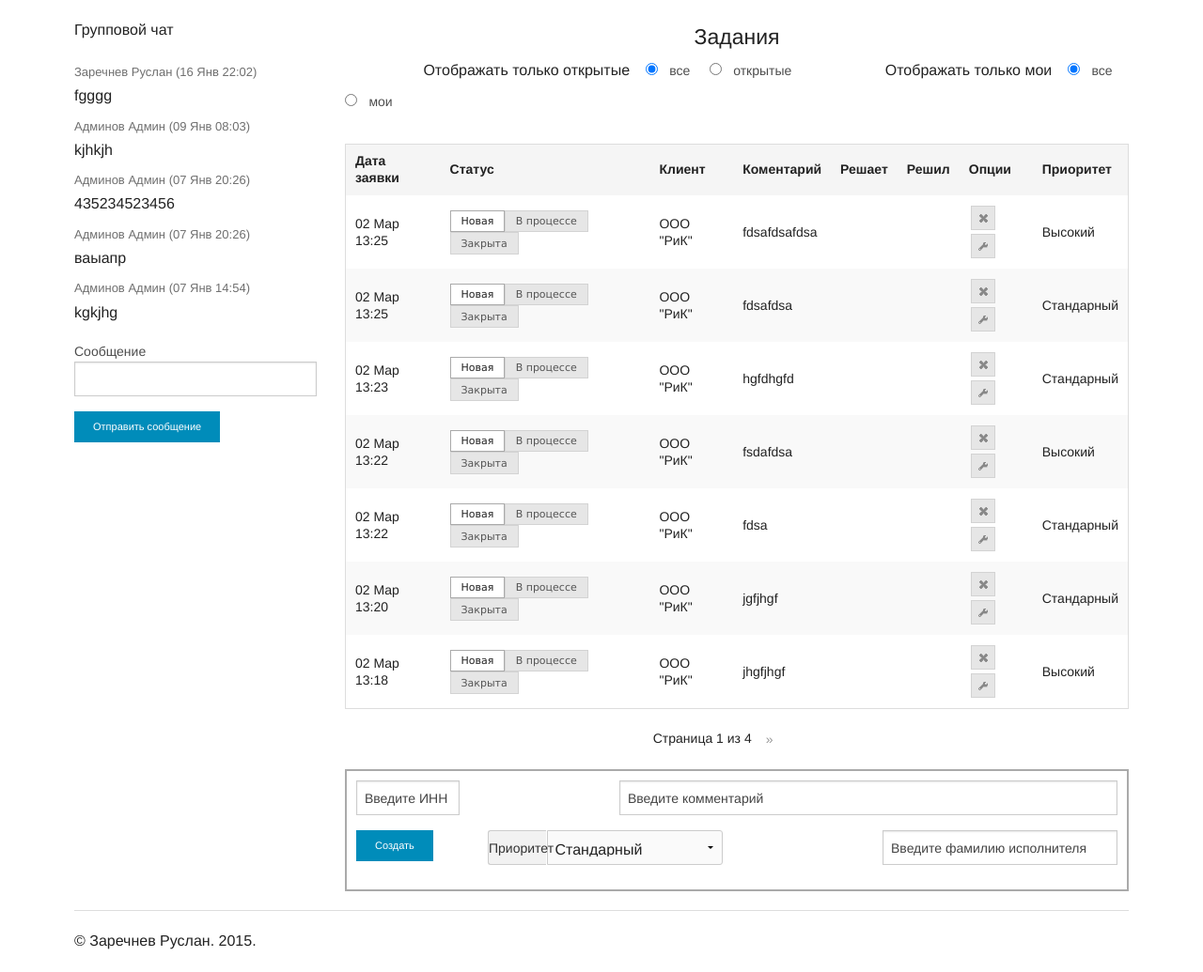
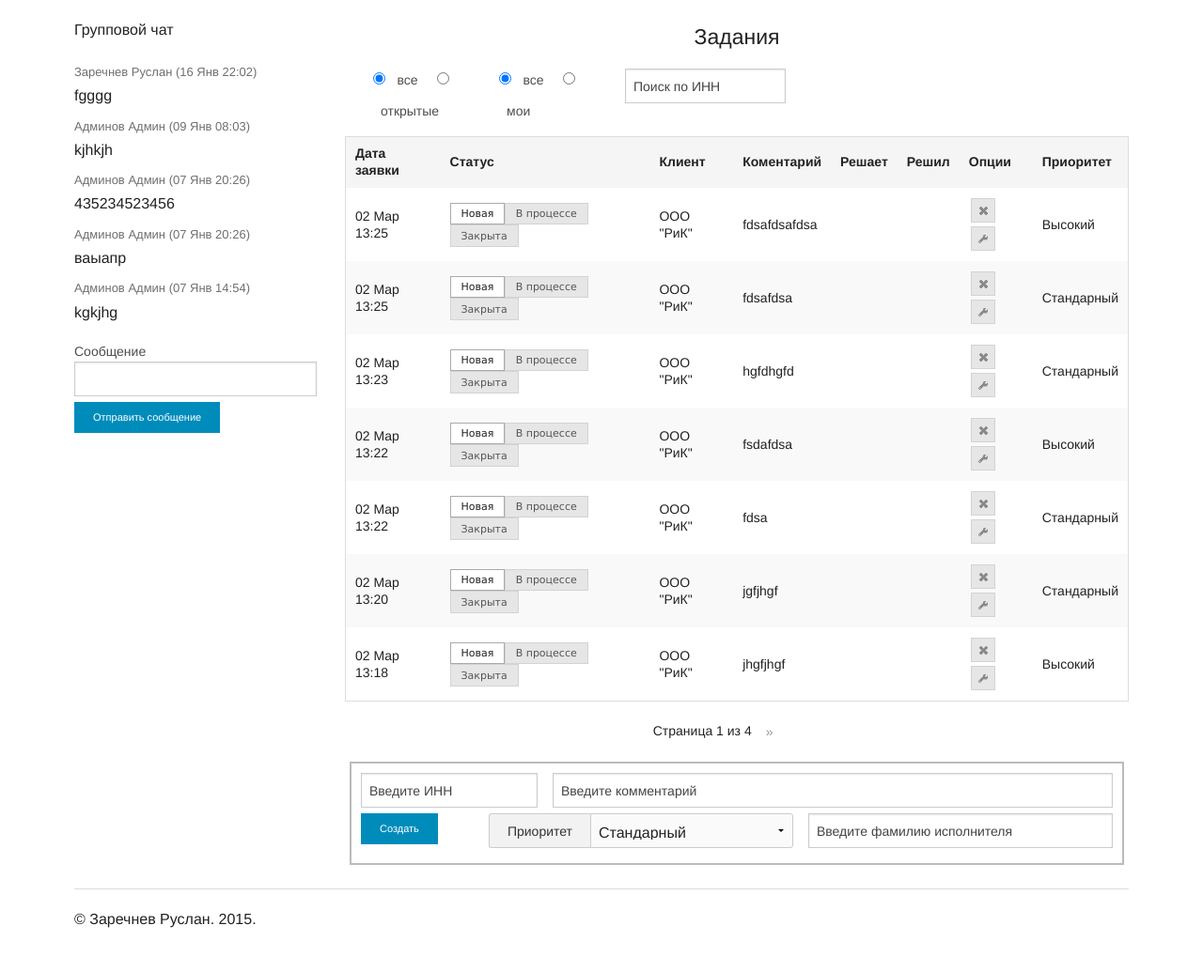
Before and after one commit to zarechnev/r-crm, a Django app: page /crm/ in a window 1280 px wide. Shown: the part 45-1080 px from the top of the page at 94% size. After the commit the page ends 1033 px from the top, so only its background shows below. Run offline with Django 3.2, Linux system fonts and the light colour scheme; a user stored in the database is signed in; data comes from the database, SQL or seed files in the repository; both versions use the stored data as it was after the commit; parts of the project's set-up code (start-up, migrations or seed data) failed here and were passed over.

Commit message:
Same changes in interface.

```diff
--- a/rcrm_django/clients/templates/clients.html
+++ b/rcrm_django/clients/templates/clients.html
@@ -4,7 +4,7 @@
 <p>
 <div class="row">
     <div class="large-12 columns">
-        <input placeholder="Поиск клиента, введите часть названия" class="large-6" id="id_inn" maxlength="20" name="inn" type="text" />
+        <input placeholder="Поиск клиента, введите часть названия" class="large-6" id="id_inn" maxlength="100" name="inn" type="text" />
     </div>
 </div>
 <div id="find_client"></div>
--- a/rcrm_django/crm/models.py
+++ b/rcrm_django/crm/models.py
@@ -19,7 +19,7 @@ class Task(models.Model):
 
     status = models.CharField(blank=False, null=False, max_length=3, verbose_name="Статус заявки")
     task_prio = models.ForeignKey(Priority, blank=False, null=False, verbose_name="Приоритет заявки")
-    create_comment = models.CharField(blank=False, null=False, max_length=100, verbose_name="Комментарий")
+    create_comment = models.CharField(blank=False, null=False, max_length=200, verbose_name="Комментарий")
     is_removed = models.BooleanField(default=False, blank=False, verbose_name="Удалённая заявка")
     change_status_datetime = models.DateTimeField(null=True, blank=False,
                                                   verbose_name="Дата последнего изменения статуса")
--- a/rcrm_django/crm/templates/crm.html
+++ b/rcrm_django/crm/templates/crm.html
@@ -10,23 +10,37 @@ div.inline { float:left; }
 </script>
 <center><h4>Задания</h4></center>
 
-    <div class="inline margin-left-right">Отображать только открытые</div>
+
+<div class="row" style="padding: 10px; margin: 5px;">
+
+    <div class="large-2 columns">
         <div class="invisible_close_rbtns inline">
             <input type="radio" id="show_closed_rb0" name="show_closed_rb" onchange="set_cookie_hide_deleted_tasks( 0 )" {% if not hide_deleted_tasks %} checked {% endif %}>
                 <label for="show_closed_rb0">все</label>
             <input type="radio" id="show_closed_rb1" name="show_closed_rb" onchange="set_cookie_hide_deleted_tasks( 1 )" {% if hide_deleted_tasks %} checked {% endif %}>
                 <label for="show_closed_rb1">открытые</label>
         </div>
+    </div>
 
-    <div class="inline margin-left-right">Отображать только мои</div>
+    <div class="large-2 columns">
         <div class="invisible_close_rbtns">
             <input type="radio" id="show_my_rb0" name="show_my_rb" onchange="set_cookie_my_tasks( 0 )" {% if not only_my_tasks %} checked {% endif %}>
                 <label for="show_my_rb0">все</label>
             <input type="radio" id="show_my_rb1" name="show_my_rb" onchange="set_cookie_my_tasks( 1 )" {% if only_my_tasks %} checked {% endif %}>
                 <label for="show_my_rb1">мои</label>
         </div>
+    </div>
 
-<br>
+    <div class="large-3 columns">
+        <input placeholder="Поиск по ИНН" id="id_find" maxlength="100" name="find" type="text" />
+    </div>
+
+    <div class="large-5 columns">
+        <!--Другие фильтры-->
+    </div>
+
+</div>
+
 
 <div id="crm_content">
     {% include 'crm_only_table.html' %}
@@ -44,27 +58,33 @@ div.inline { float:left; }
     });
 </script>
 
-<div style="border: 2px solid #aaa; padding: 10px;">
     <form method="post" id="create_task">
+
+        <div class="row" style="border: 2px solid #bbb; padding: 10px; margin: 5px;">
+
+                <!-- Top -->
                 <div class="row">
-            <div class="large-2 columns">
+                    <div class="large-3 columns">
                         <input placeholder="Введите ИНН" id="id_inn" maxlength="20" name="inn" type="text" />
                     </div>
-            <div class="large-8 columns">
-                <input placeholder="Введите комментарий" id="id_comment" maxlength="50" name="comment" type="text" />
+
+                    <div class="large-9 columns">
+                        <input placeholder="Введите комментарий" id="id_comment" maxlength="200" name="comment" type="text" />
                     </div>
                 </div>
+
+                <!-- Bottom -->
                 <div class="row">
                     <div class="large-2 columns">
                         <input type="button" class="button tiny" value="Создать" onclick="add_task('create_task');"/>
                     </div>
 
-            <div class="large-4 columns">
+                    <div class="large-5 columns">
                       <div class="row collapse prefix-radius">
-                <div class="small-3 columns">
+                        <div class="small-4 columns">
                           <span class="prefix">Приоритет</span>
                         </div>
-                <div class="small-9 columns">
+                        <div class="small-8 columns">
                             <select name="priority">
                                 {% for status in statuses %}
                                     <option {% if status.default %} selected="selected" {% endif %}>{{ status.priority_ru }}</option>
@@ -74,12 +94,13 @@ div.inline { float:left; }
                       </div>
                     </div>
 
-            <div class="large-4 columns">
+                    <div class="large-5 columns">
                         <input placeholder="Введите фамилию исполнителя" id="id_solves_user" maxlength="20" name="solves_user" type="text" />
+                    </div>
                 </div>
 
             </div>
 
+        </div>
     </form>
-</div>
 {% endblock %}
--- a/rcrm_django/static/css/my.css
+++ b/rcrm_django/static/css/my.css
@@ -22,7 +22,7 @@ body {
 .with_popup {
     display: inline-block; /* Строчно-блочный элемент */
     position: relative; /* Относительное позиционирование */
-   }
+    }
 
 .with_popup:hover::after {
     content: attr(data-title); /* Выводим текст */
@@ -34,8 +34,16 @@ body {
     font-size: 13px; /* Размер текста подсказки */
     padding: 5px 10px; /* Поля */
     border: 0px solid #333; /* Параметры рамки */
-   }
+    }
 ::-webkit-input-placeholder {color:#444444;}
 ::-moz-placeholder          {color:#444444;}/* Firefox 19+ */
 :-moz-placeholder           {color:#444444;}/* Firefox 18- */
 :-ms-input-placeholder      {color:#444444;}
+
+input[type="text"] {
+    margin-bottom: 6px;
+    }
+
+input[type="button"] {
+    margin-bottom: 6px;
+    }
--- a/to_do.txt
+++ b/to_do.txt
@@ -1,4 +1,5 @@
 *) Реализовать поиск по заявкам.
+*) Добавить возможность создания этапом при решении тасков.
 *) Добавить возможность задания приоритета заявки (с возможностью изменения в процессе решения).
 *) Реализовать поиск для раздела клиенты.
 *) Реализовать возможность назначать задания.
```
Also changed, not shown: rcrm_django/crm/migrations/0007_auto_20160311_1458.py (added), rcrm_django/rcrm_django.sqlite3. Lines whose indentation alone changed are shown as unchanged.
